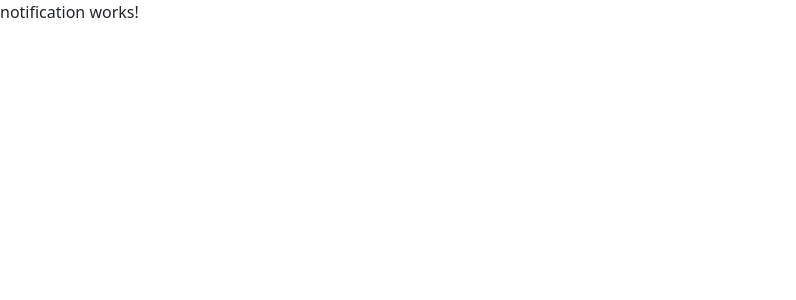
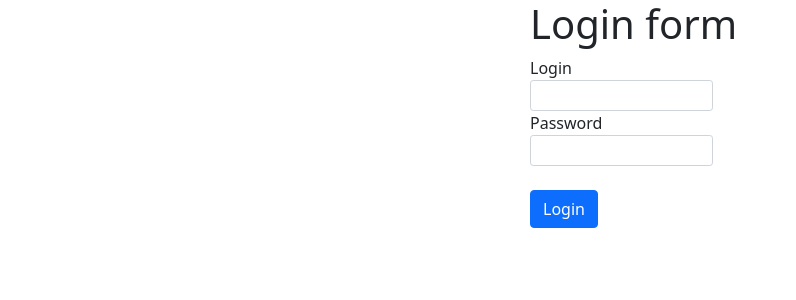
Before and after one commit to Koala610/mangaAdminApp, an Angular app: page /notification in a window 1280 px wide. Shown: the top 300 px of the page, without its empty margins (0-796 px from the left). Built offline with nearby package versions, Linux system fonts and the light colour scheme.

Commit message:
feat: establish base

```diff
--- a/src/app/app.component.html
+++ b/src/app/app.component.html
@@ -1 +1,23 @@
-<router-outlet></router-outlet>
+<div class="container d-flex justify-content-center align-items-center">
+  <form *ngIf="!isLogged" style="max-width: 400px; padding: 0 auto;">
+    <h1 >Login form</h1>
+    <div class="form-group">
+      <label for="login">Login</label>
+      <div class="col-sm-10">
+        <input id="login" type="text" [(ngModel)]="username" [ngModelOptions]="{standalone: true}" class="form-control form-control-sm">
+      </div>
+    </div>
+    <div class="form-group">
+      <label for="password">Password</label>
+      <div class="col-sm-10">
+        <input id="password" type="password" [(ngModel)]="password" [ngModelOptions]="{standalone: true}" class="form-control form-control-sm">
+      </div>
+    </div>
+    <br>
+    <button class="btn btn-primary" (click)="login()">Login</button>
+  </form>
+</div>
+
+<div *ngIf="isLogged">
+  <router-outlet></router-outlet>
+</div>
--- a/src/app/app.component.ts
+++ b/src/app/app.component.ts
@@ -1,10 +1,39 @@
-import { Component } from '@angular/core';
+import { Component, OnInit } from '@angular/core';
+import { AuthService } from './auth/auth.service';
 
 @Component({
   selector: 'app-root',
   templateUrl: './app.component.html',
   styleUrls: ['./app.component.css']
 })
-export class AppComponent {
-  title = 'manga-admin-app';
+export class AppComponent implements OnInit{
+  TOKEN_IDENTIFIER: string = "token";
+  title: string = 'manga-admin-app';
+  isLogged: boolean = false;
+  username: string = "";
+  password: string = "";
+
+  ngOnInit(): void {
+    const token: String | null = localStorage.getItem(this.TOKEN_IDENTIFIER);
+    if (token) {
+      this.isLogged = true;
+    }
+  }
+
+  constructor(private authService: AuthService) {}
+
+  login() {
+    this.authService.login(this.username, this.password).subscribe((data) => {
+      localStorage.setItem(this.TOKEN_IDENTIFIER, data.access_token);
+
+      this.isLogged = true
+      this.username = ""
+      this.password = ""
+    })
+  }
+
+  logout() {
+    this.isLogged = false
+    localStorage.removeItem(this.TOKEN_IDENTIFIER)
+  }
 }
--- a/src/app/app.module.ts
+++ b/src/app/app.module.ts
@@ -6,6 +6,9 @@ import { AppComponent } from './app.component';
 import { CoreComponent } from './core/core.component';
 import { NotificationComponent } from './notification/notification.component';
 import { SupportComponent } from './support/support.component';
+import { HTTP_INTERCEPTORS, HttpClientModule } from '@angular/common/http';
+import { AuthInterceptor } from './authInterceptor';
+import {FormsModule} from '@angular/forms';
 
 @NgModule({
   declarations: [
@@ -16,9 +19,15 @@ import { SupportComponent } from './support/support.component';
   ],
   imports: [
     BrowserModule,
-    AppRoutingModule
+    AppRoutingModule,
+    FormsModule,
+    HttpClientModule
   ],
-  providers: [],
+  providers: [{
+    provide: HTTP_INTERCEPTORS,
+    useClass: AuthInterceptor,
+    multi: true
+  }],
   bootstrap: [AppComponent]
 })
 export class AppModule { }
--- /dev/null
+++ b/src/app/auth/auth.service.ts
@@ -0,0 +1,21 @@
+import { Injectable } from '@angular/core';
+import {Observable} from 'rxjs';
+import {HttpClient} from '@angular/common/http';
+import {AuthData} from './models'
+
+@Injectable({
+  providedIn: 'root'
+})
+export class AuthService {
+
+  BASE_URL: String = "http://localhost:8080"
+
+  constructor(private client: HttpClient) { }
+
+  login(username: String, password: String): Observable<AuthData> {
+    return this.client.post<AuthData>(`${this.BASE_URL}/login`, {
+      "username": username,
+      "password": password
+    });
+  }
+}
--- /dev/null
+++ b/src/app/auth/models.ts
@@ -0,0 +1,4 @@
+export interface AuthData {
+    access_token: string;
+    refresh_token: string;
+}
--- /dev/null
+++ b/src/app/authInterceptor.ts
@@ -0,0 +1,17 @@
+import {Injectable} from '@angular/core';
+import {HttpEvent, HttpHandler, HttpInterceptor, HttpRequest} from '@angular/common/http';
+import {Observable} from 'rxjs';
+
+@Injectable()
+export class AuthInterceptor implements HttpInterceptor {
+  intercept(req: HttpRequest<any>, next: HttpHandler): Observable<HttpEvent<any>> {
+    const token = localStorage.getItem('token');
+    if (token) {
+      const newReq = req.clone({
+        headers: req.headers.append('Authorization', `JWT ${token}`)
+      });
+      return next.handle(newReq);
+    }
+    return next.handle(req);
+  }
+}
--- a/src/app/core/core.service.ts
+++ b/src/app/core/core.service.ts
@@ -1,4 +1,6 @@
 import { Injectable } from '@angular/core';
+import {Observable} from 'rxjs';
+import {HttpClient} from '@angular/common/http';
 
 @Injectable({
   providedIn: 'root'
@@ -6,4 +8,6 @@ import { Injectable } from '@angular/core';
 export class CoreService {
 
   constructor() { }
+
+
 }
```
Also changed, not shown: src/app/notification/notification.service.ts (+13 -1 lines), 1 other file (tests, documents, lock files or other folders).
